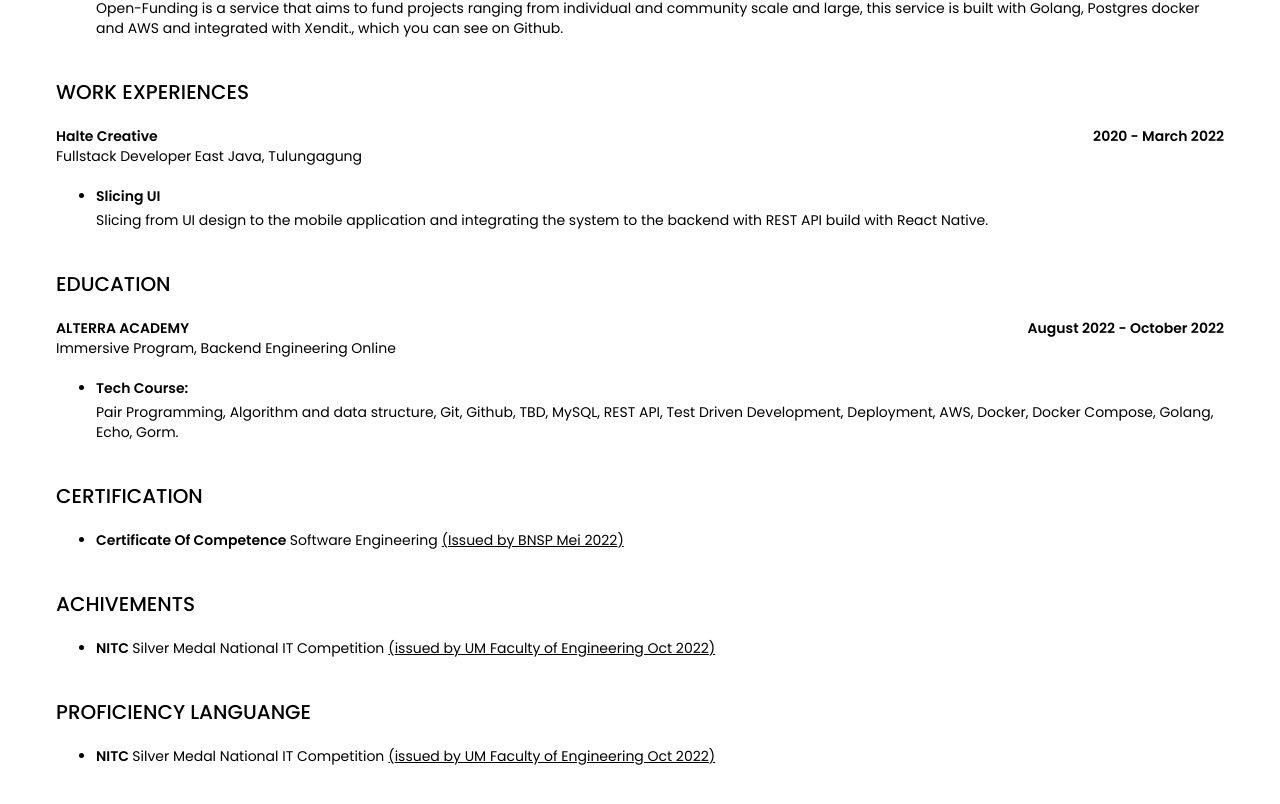
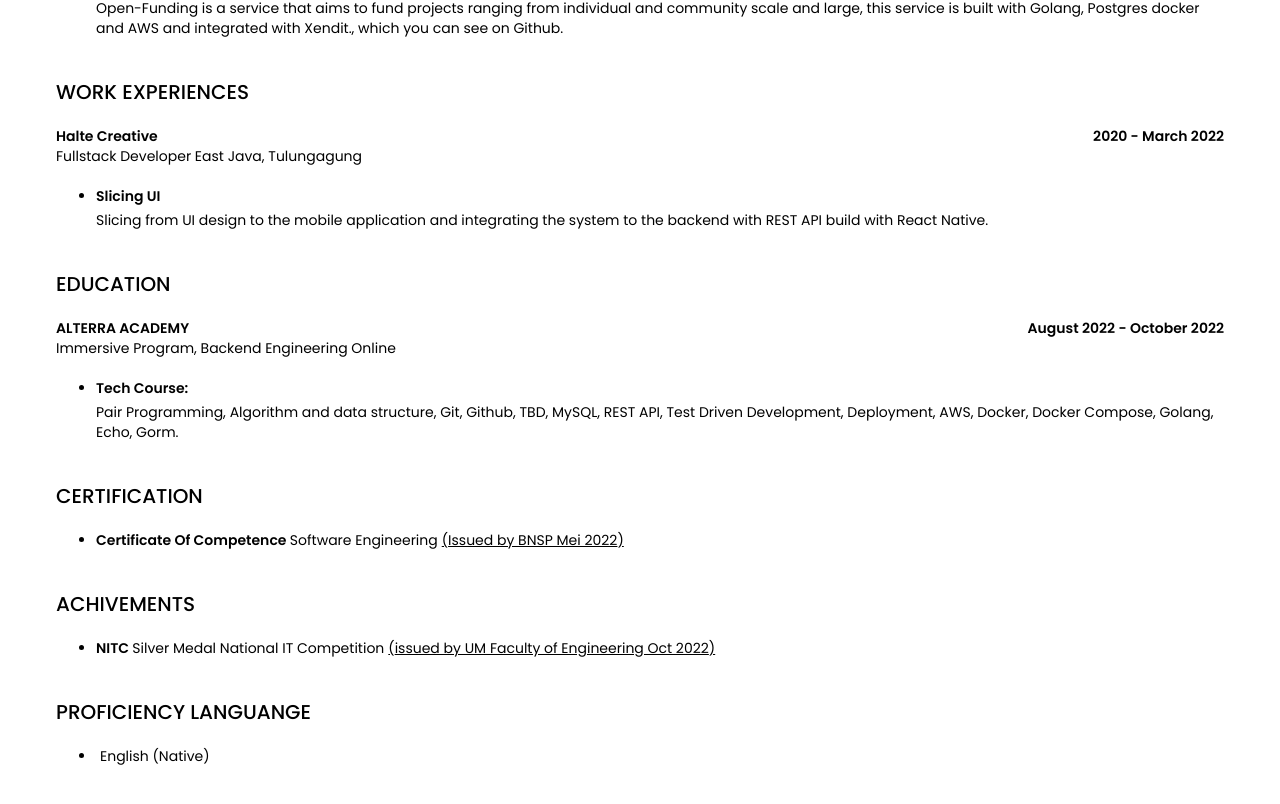
Before and after one commit to vizucode/online-resume, a Next.js app: page / in a window 1280 px wide. Shown: the part 702-1506 px from the top of the page. Built offline with nearby package versions, Linux system fonts and the light colour scheme.

Commit message:
feat: languanges

```diff
--- /dev/null
+++ b/app/components/Languange.jsx
@@ -0,0 +1,27 @@
+import Link from "next/link"
+
+
+const Languange = ({ value, LinkLanguange }) => {
+
+    return (
+        <>
+            <ul className="list-disc pl-10 my-2">
+                <li className="font-main text-black text-sm">
+                    <span>
+                        {
+                            LinkLanguange != "" ? (
+                                <Link className="hover:text-blue-500 text-black" href={LinkLanguange}>
+                                    <span className="ml-1 underline">{value}</span>
+                                </Link>
+                            ) : (
+                                <span className="ml-1">{value}</span>
+                            )
+                        }
+                    </span>
+                </li>
+            </ul>
+        </>
+    )
+}
+
+export default Languange
--- a/app/components/ListCertificate.jsx
+++ b/app/components/ListCertificate.jsx
@@ -16,7 +16,7 @@ const ListCertificate = ({ indexCertificate, valueCertificate, IssuedBy, LinkCer
                                     <span className="ml-1 underline">({IssuedBy})</span>
                                 </Link>
                             ) : (
-                                <span className="ml-1 underline">({IssuedBy})</span>
+                                <span className="ml-1">({IssuedBy})</span>
                             )
                         }
                     </span>
--- a/app/page.js
+++ b/app/page.js
@@ -4,6 +4,7 @@ import ListSkill from "./components/ListSkill";
 import ListProject from "./components/ListProject";
 import ListWork from "./components/ListWork";
 import ListCertificate from "./components/ListCertificate";
+import Languange from "./components/Languange";
 
 export default function Home() {
 
@@ -108,6 +109,13 @@ export default function Home() {
     }
   ]
 
+  const languages = [
+    {
+      value: "English (Native)",
+      link_languange: ""
+    }
+  ]
+
 
   return (
     <main className="p-5 lg:p-14">
@@ -184,8 +192,8 @@ export default function Home() {
       <section>
         <p className="font-main text-xl font-medium text-black mt-10 mb-5 uppercase">Proficiency Languange</p>
         {
-          achivements.map((item, index) => (
-            <ListCertificate key={index} indexCertificate={item.index_certificate} valueCertificate={item.value_certificate} IssuedBy={item.issued_by} LinkCertificate={item.link_certificate} />
+          languages.map((item, index) => (
+            <Languange key={index} LinkLanguange={item.link_languange} value={item.value} />
           ))
         }
       </section>
```
